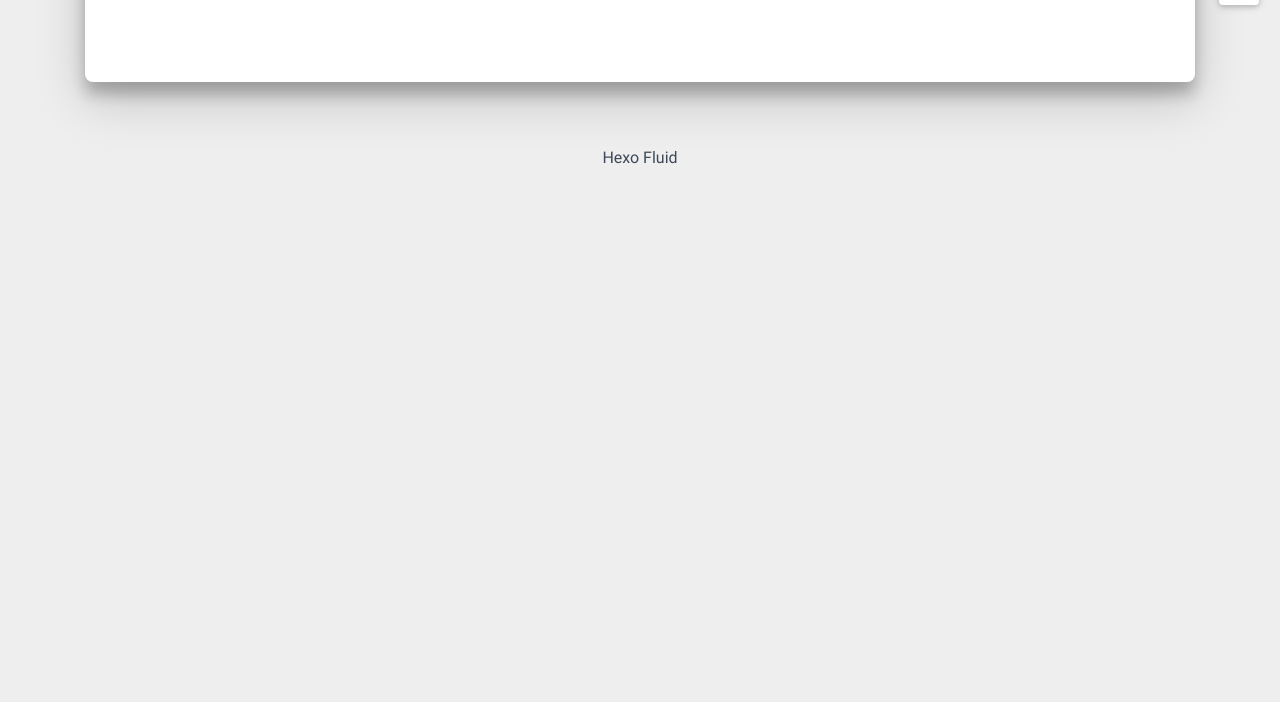
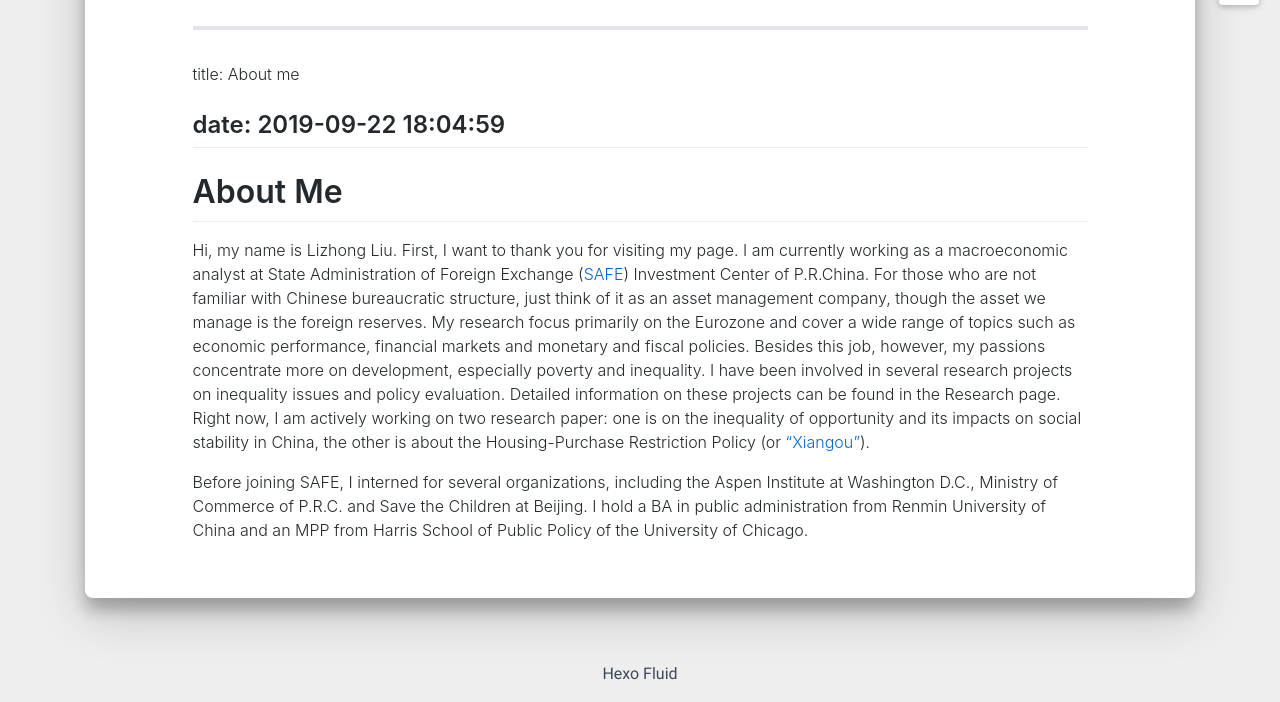
Before and after one commit to Yanqiang-Qin/Lizhong-Liu.github.io, a plain HTML site: page about/index.html in a window 1280 px wide. Shown: the part 855-1557 px from the top of the page. Before the commit the page ends 1041 px from the top, so only its background shows below. Drawn offline with Linux system fonts and the light colour scheme; some icons are missing; a small style sheet from the web is missing.

Commit message:
new attemps

```diff
--- a/about/index.html
+++ b/about/index.html
@@ -137,6 +137,10 @@
 
 </div>
 <div class="mt-5 markdown-body">
+  <hr>
+<p>title: About me</p>
+<h2 id="date-2019-09-22-18-04-59"><a href="#date-2019-09-22-18-04-59" class="headerlink" title="date: 2019-09-22 18:04:59"></a>date: 2019-09-22 18:04:59</h2><h1 id="About-Me"><a href="#About-Me" class="headerlink" title="About Me"></a>About Me</h1><p>Hi, my name is Lizhong Liu. First, I want to thank you for visiting my page. I am currently working as a macroeconomic analyst at State Administration of Foreign Exchange (<a href="http://www.safe.gov.cn/en/">SAFE</a>) Investment Center of P.R.China. For those who are not familiar with Chinese bureaucratic structure, just think of it as an asset management company, though the asset we manage is the foreign reserves. My research focus primarily on the Eurozone and cover a wide range of topics such as economic performance, financial markets and monetary and fiscal policies. Besides this job, however, my passions concentrate more on development, especially poverty and inequality. I have been involved in several research projects on inequality issues and policy evaluation. Detailed information on these projects can be found in the Research page. Right now, I am actively working on two research paper: one is on the inequality of opportunity and its impacts on social stability in China, the other is about the Housing-Purchase Restriction Policy (or <a href="http://wiki.china.org.cn/wiki/index.php/Purchase_restriction_order">“Xiangou”</a>).</p>
+<p>Before joining SAFE, I interned for several organizations, including the Aspen Institute at Washington D.C., Ministry of Commerce of P.R.C. and Save the Children at Beijing. I hold a BA in public administration from Renmin University of China and an MPP from Harris School of Public Policy of the University of Chicago.</p>
 
 </div>
               </div>
```
